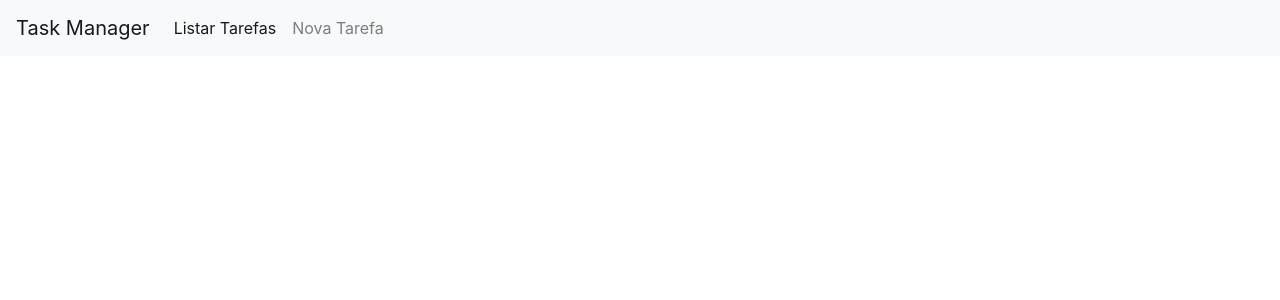
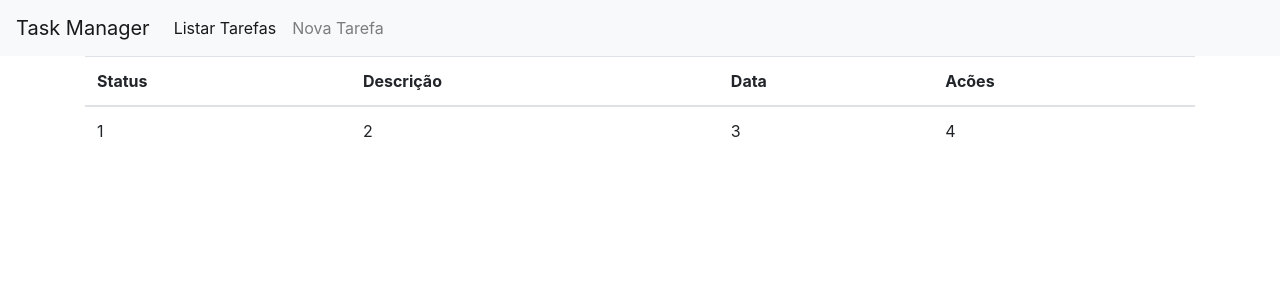
Before and after one commit to vagnersantosdasilva/taskmanager-frontend, a React (Create React App) app: page /form/1 in a window 1280 px wide. Shown: the top 300 px of the page. Built offline with nearby package versions, Linux system fonts and the light colour scheme.

Commit message:
Criando componente de tabela

```diff
--- a/src/App.js
+++ b/src/App.js
@@ -1,6 +1,7 @@
 import React , { Component } from 'react';
 import NavBar from './components/NavBar';
 import { BrowserRouter } from 'react-router-dom';
+import TaskListTable from './components/TaskListTable';
 
 class App extends Component {
   //constructor(props){
@@ -12,7 +13,7 @@ class App extends Component {
         <BrowserRouter>
         <div className="App">
           <NavBar/>
-
+          <TaskListTable/>
         </div>
         </BrowserRouter>
     );
--- /dev/null
+++ b/src/components/TaskListTable.js
@@ -0,0 +1,40 @@
+import React, { Component } from 'react';
+
+class TaskListTable extends Component {
+    render() {
+        return (
+            <div className="container">
+                <table className="table">
+                    <TableHeader></TableHeader>
+                    <TableBody></TableBody>
+                </table>
+            </div>
+        );
+    }
+}
+
+const TableHeader = () =>{
+    return (
+        <thead>
+            <tr>
+                <th>Status</th>
+                <th>Descrição</th>
+                <th>Data</th>
+                <th>Acões</th>
+            </tr>
+        </thead>
+    )
+}
+
+const TableBody =() =>{
+return (
+    <tr>
+        <td>1</td>
+        <td>2</td>
+        <td>3</td>
+        <td>4</td>
+    </tr>
+)
+}
+
+export default TaskListTable;
```
